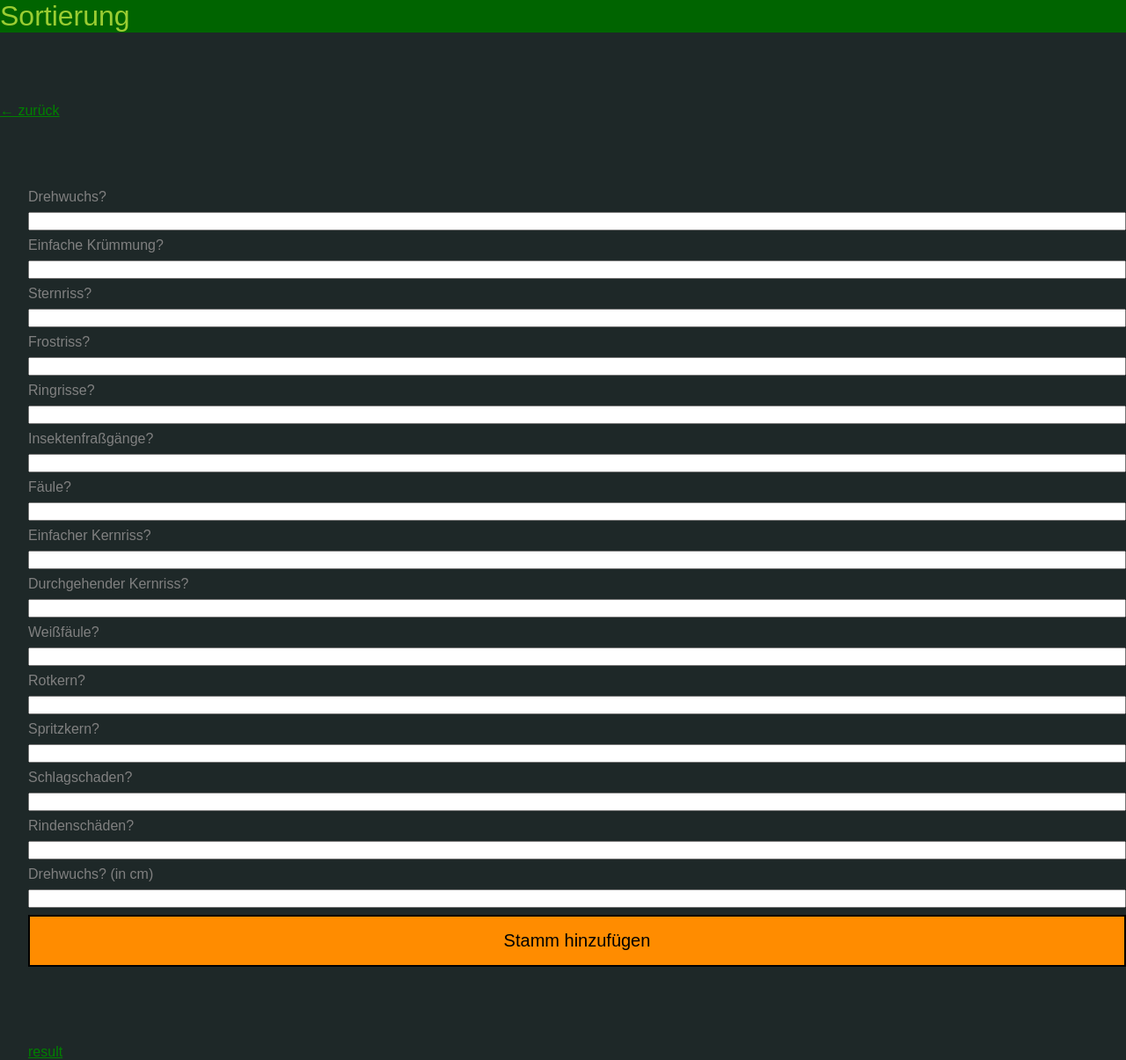
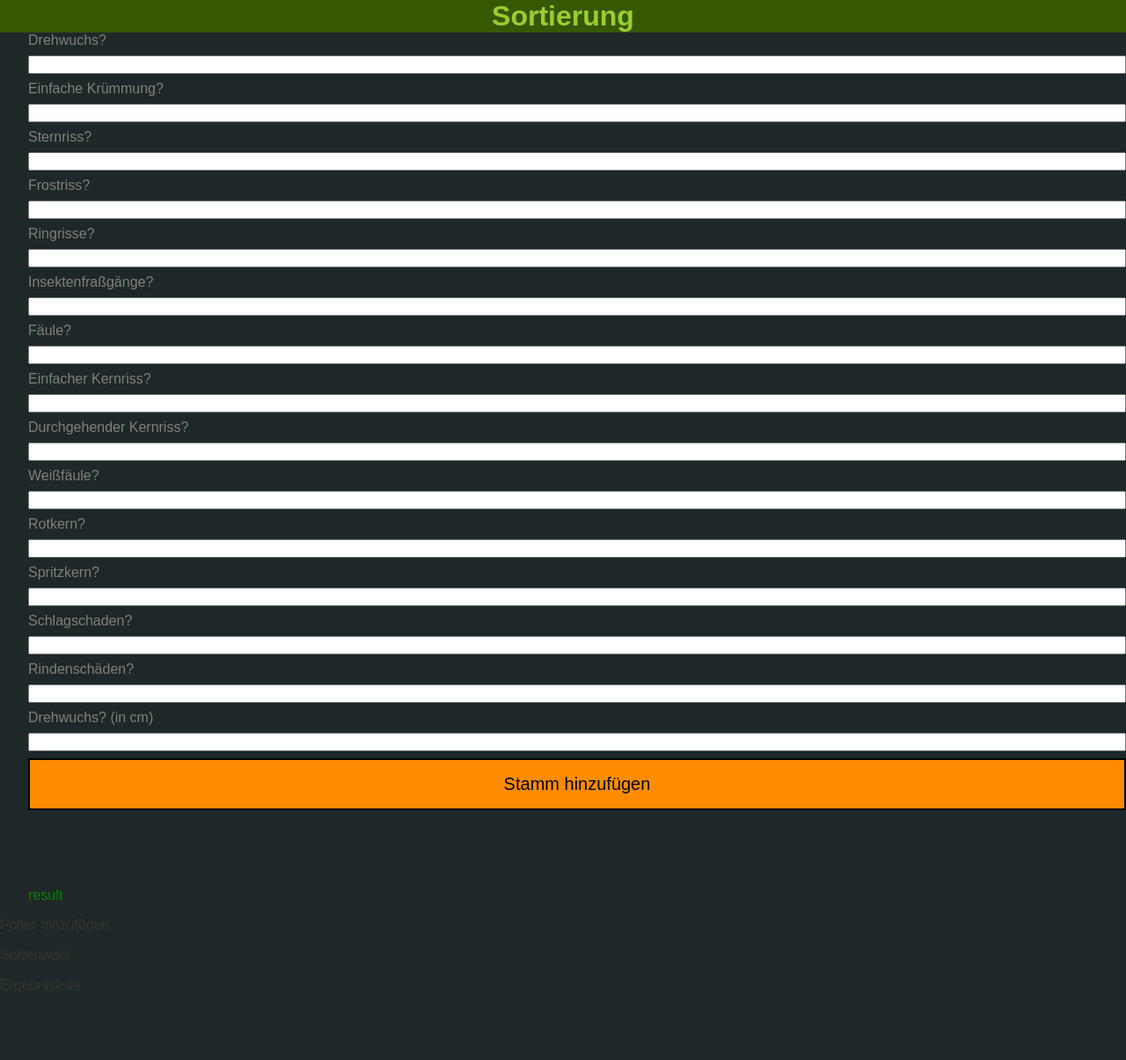
Before and after one commit to vokarl/capstone, a Next.js app: page /sortinglist/buchenstammholz in a window 1280 px wide. Shown: the whole page at 88% size. After the commit the page ends 1145 px from the top, so only its background shows below. Built offline with nearby package versions, Linux system fonts and the light colour scheme.

Commit message:
added nav menu

```diff
--- a/components/HeadingStart.js
+++ b/components/HeadingStart.js
@@ -1,11 +1,12 @@
 import styled from "styled-components";
 
 export const HeadingStart = () => {
-  return <Heading>Stammholz Sortiertool</Heading>;
+  return <StyledHeading>Stammholz Sortiertool</StyledHeading>;
 };
 
-const Heading = styled.h1`
+const StyledHeading = styled.h1`
   text-align: center;
   color: yellowgreen;
   background-color: rgb(54, 89, 0);
+  margin: auto;
 `;
--- /dev/null
+++ b/components/Layout/Index.js
@@ -0,0 +1,21 @@
+import styled from "styled-components";
+import Navbar from "../Navbar/Index";
+
+const Layout = ({ children }) => {
+  return (
+    <LayoutContainer>
+      <MainContent>{children}</MainContent>
+      <Navbar />
+    </LayoutContainer>
+  );
+};
+export default Layout;
+
+const LayoutContainer = styled.div`
+  display: flex;
+  flex-direction: column;
+  min-height: 100vh;
+`;
+const MainContent = styled.div`
+  flex: 1;
+`;
--- /dev/null
+++ b/components/Navbar/Index.js
@@ -0,0 +1,20 @@
+import styled from "styled-components";
+import Link from "next/link";
+const Navbar = () => {
+  return (
+    <nav>
+      <Link href="/">
+        <p>Polter hinzufügen</p>
+      </Link>
+      <Link href="/treelist">
+        <p>Sortenwahl</p>
+      </Link>
+
+      <Link href="/resultlist/">
+        <p>Ergebnisliste</p>
+      </Link>
+    </nav>
+  );
+};
+
+export default Navbar;
--- a/pages/_app.js
+++ b/pages/_app.js
@@ -1,3 +1,4 @@
+import Layout from "@/components/Layout/Index";
 import GlobalStyles from "../styles";
 import { useState } from "react";
 import { v4 as uuidv4 } from "uuid";
@@ -17,7 +18,7 @@ export default function App({ Component, pageProps }) {
   return (
     <>
       <GlobalStyles />
-
+      <Layout>
         <Component
           {...pageProps}
           onRandomId={generateRandomId}
@@ -25,6 +26,7 @@ export default function App({ Component, pageProps }) {
           onNewTree={handleNewTree}
           trees={trees}
         />
+      </Layout>
     </>
   );
 }
--- a/pages/sortinglist/[slug].js
+++ b/pages/sortinglist/[slug].js
@@ -135,8 +135,7 @@ export default function DynamicForm({ pileId, onNewTree }) {
 
   return (
     <>
-      <Heading>Sortierung</Heading>
-      <StyledZurückLink href="/treelist">← zurück</StyledZurückLink>
+      <StyledHeading>Sortierung</StyledHeading>
       <StyledForm onSubmit={handleSubmit}>
         {attributes.auswuechse && <RenderInputField label="Auswüchse?" />}
         {attributes.wasserreiser && <RenderInputField label="Wasserreiser?" />}
@@ -185,16 +184,11 @@ export default function DynamicForm({ pileId, onNewTree }) {
     </>
   );
 }
-const Heading = styled.h1`
+const StyledHeading = styled.h1`
+  text-align: center;
   color: yellowgreen;
-  background-color: darkgreen;
-`;
-
-const StyledZurückLink = styled.a`
-  display: flex;
-  margin-top: 5rem;
-  margin-bottom: 5rem;
-  color: green;
+  background-color: rgb(54, 89, 0);
+  margin: auto;
 `;
 
 const StyledForm = styled.form`
--- a/styles.js
+++ b/styles.js
@@ -8,23 +8,20 @@ const GlobalStyles = createGlobalStyle`
   *::after {
     box-sizing: border-box;
   }
-  H1{
-    margin: 0;
-    font-family:  sans-serif;
-    font-weight: 100;
-  }
+
 
   body {
     margin: 0;
     font-family:  sans-serif;
     font-weight: 300;
-
     width: 100vw;
     height: 100vh;
+    color: white;
     background-color: rgb(30,40,40);
-
-
-  }
-
+    }
+    a {
+  color: #333;
+  text-decoration: none;
+}
 `;
 export default GlobalStyles;
```
Also changed, not shown: pages/treelist/index.js (+7 -1 lines). Lines whose indentation alone changed are shown as unchanged.
